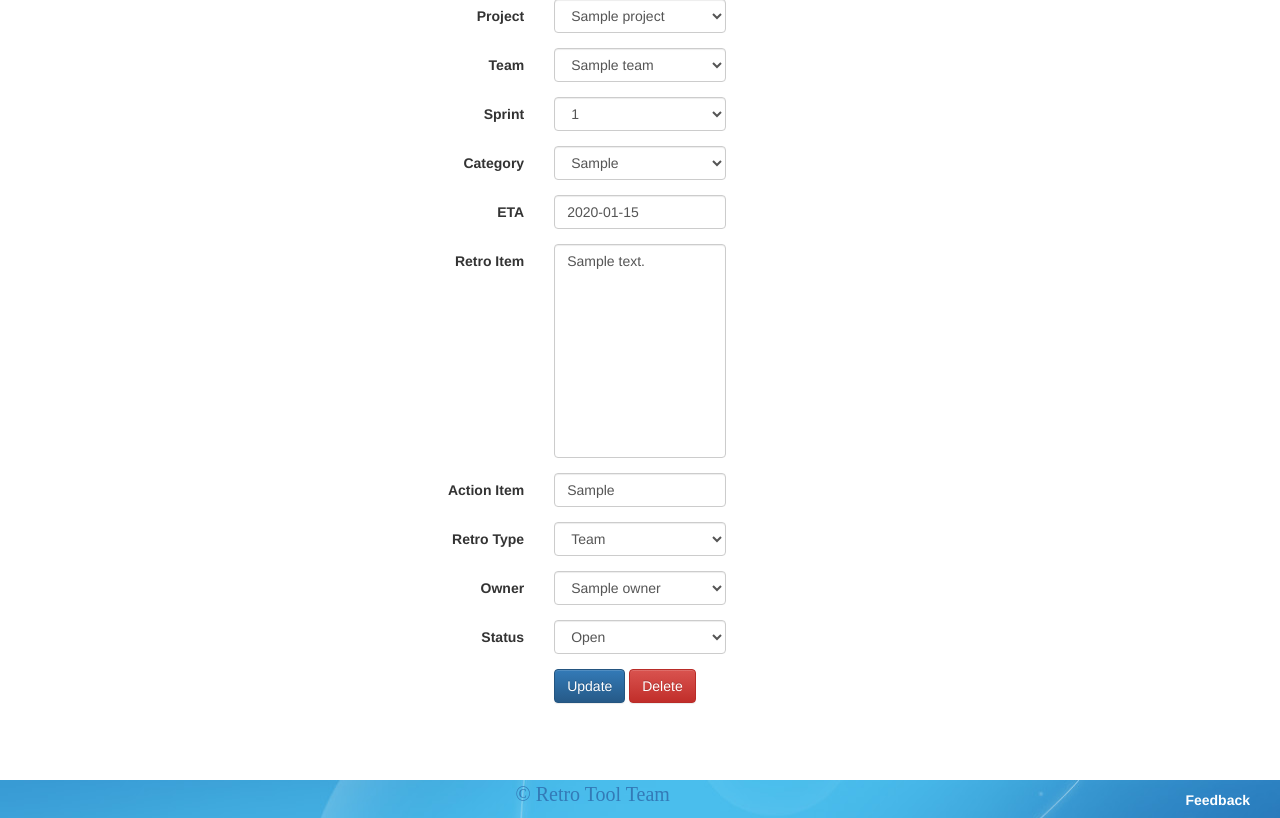
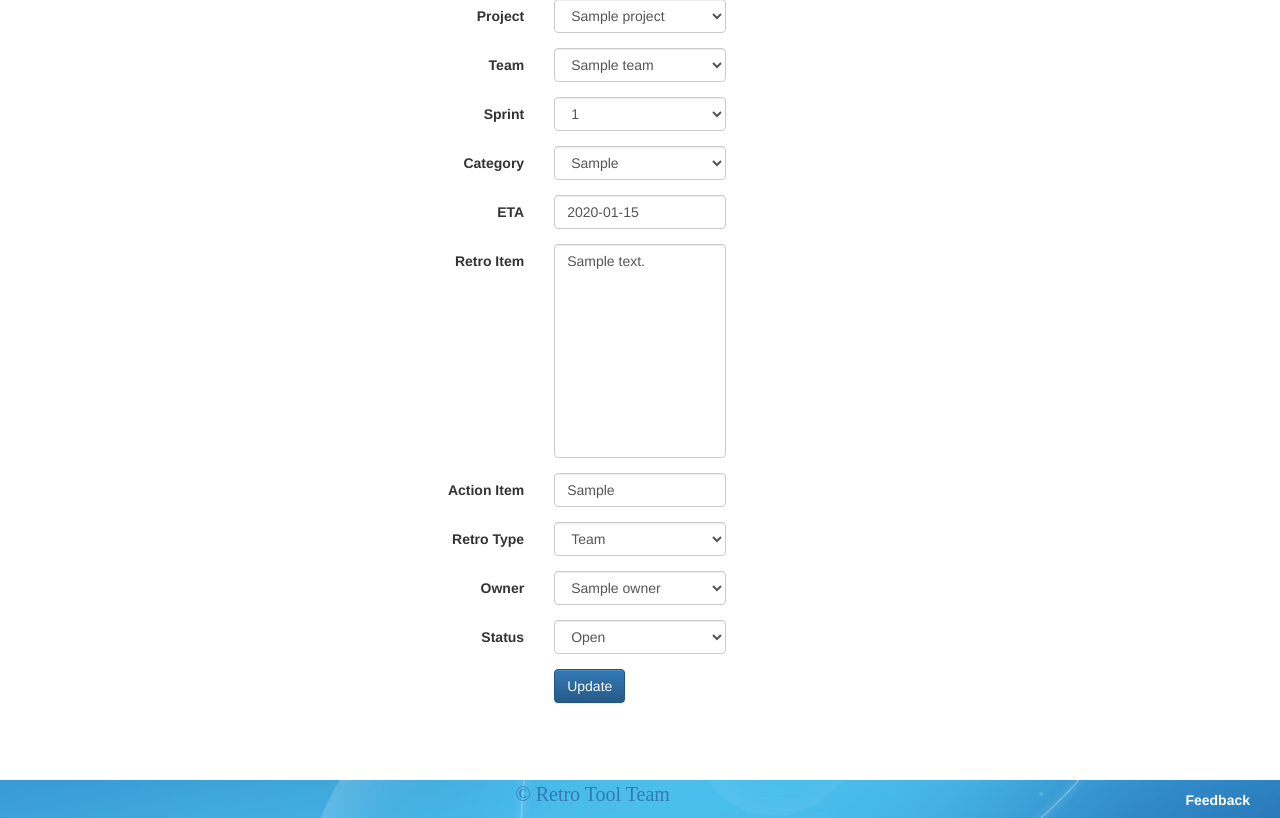
Before and after one commit to varunsak/retrotool, a Django app: page /edit/1/ in a window 1280 px wide. Shown: the part 186-1004 px from the top of the page. Run offline with Django 3.2, Linux system fonts and the light colour scheme; a user stored in the database is signed in; tables that the repository leaves empty hold one stand-in row (values such as "Sample post"); some libraries are stand-ins or nearby versions; some web fonts are replaced.

Commit message:
Removed Delete button

```diff
--- a/retro/templates/retro/edit.html
+++ b/retro/templates/retro/edit.html
@@ -102,7 +102,6 @@
         <div class="col-sm-5"></div>
         <div class=" col-sm-6">
             <button type="submit" class="btn btn-primary">Update</button>
-            <a class="btn btn-danger" href="{% url 'delete' retro.id %}">Delete</a>
         </div>
     </div>
 </form>
```
